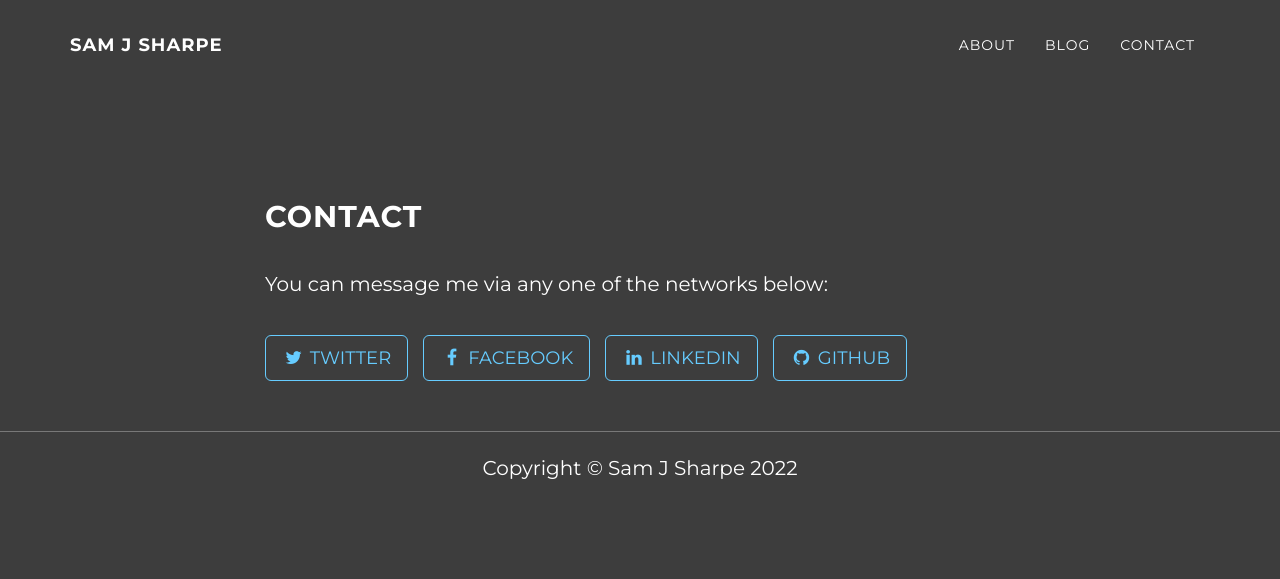
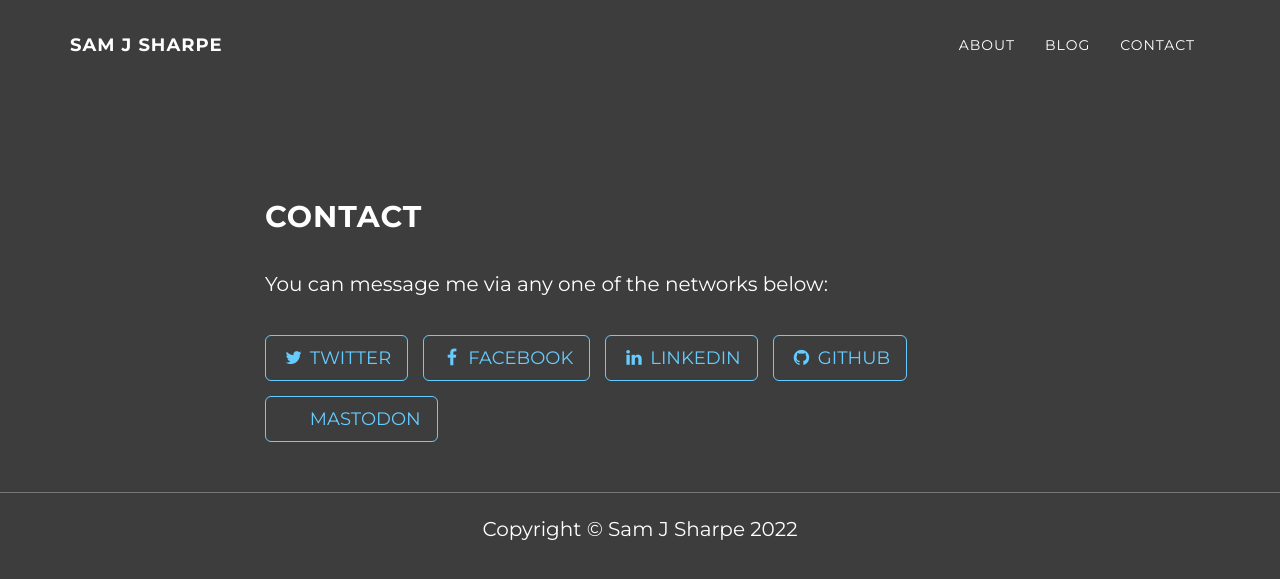
Before and after one commit to samjsharpe/samjsharpe.github.com, a Jekyll site: the page built from contact.html, in a window 1280 px wide. Shown: the top 579 px of the page. Built offline with Jekyll 4.4.1, drawn with Linux system fonts in a browser that asks for light colours; nearby versions of some CDN libraries.

Commit message:
Update _config.yml

```diff
--- a/_config.yml
+++ b/_config.yml
@@ -21,6 +21,8 @@ social:
     url: https://www.linkedin.com/in/samsharpe
   - title: github
     url: https://github.com/SamJSharpe
+  - title: mastodon
+    url: https://mastodon.social/@SamJSharpe
 
 # Build settings
 permalink: pretty
```
